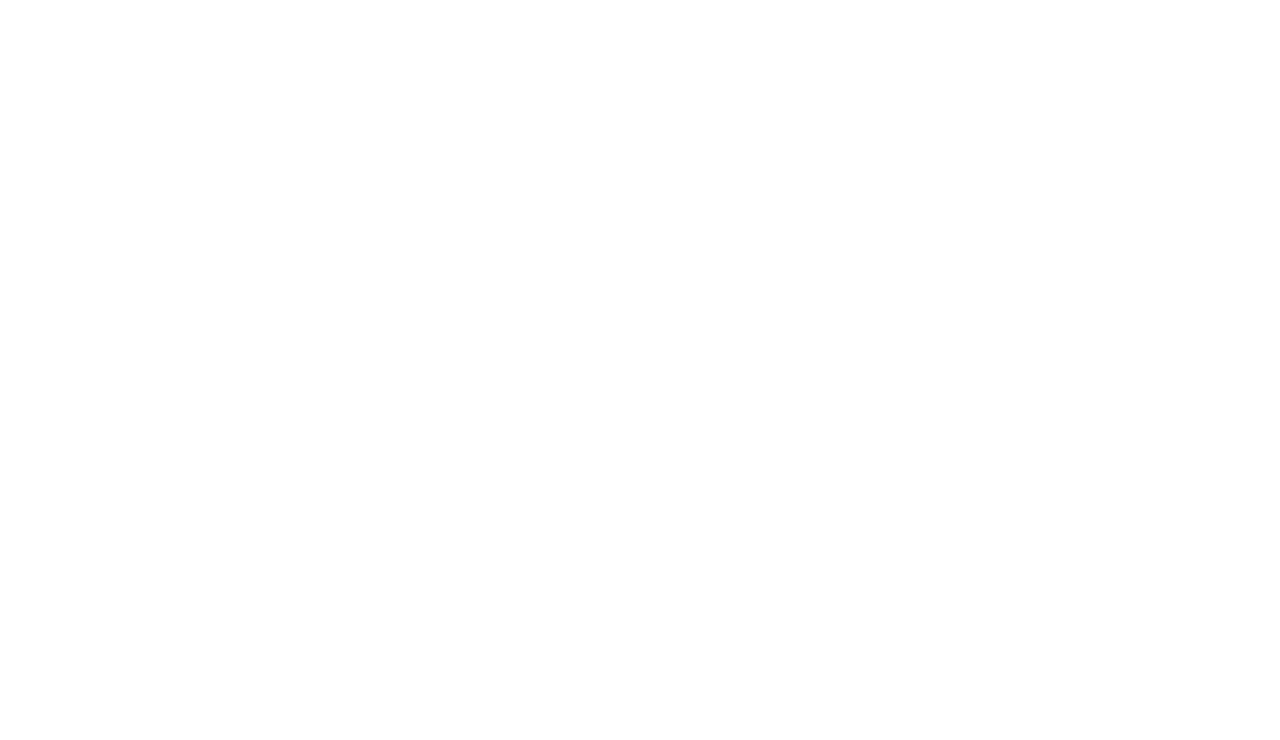
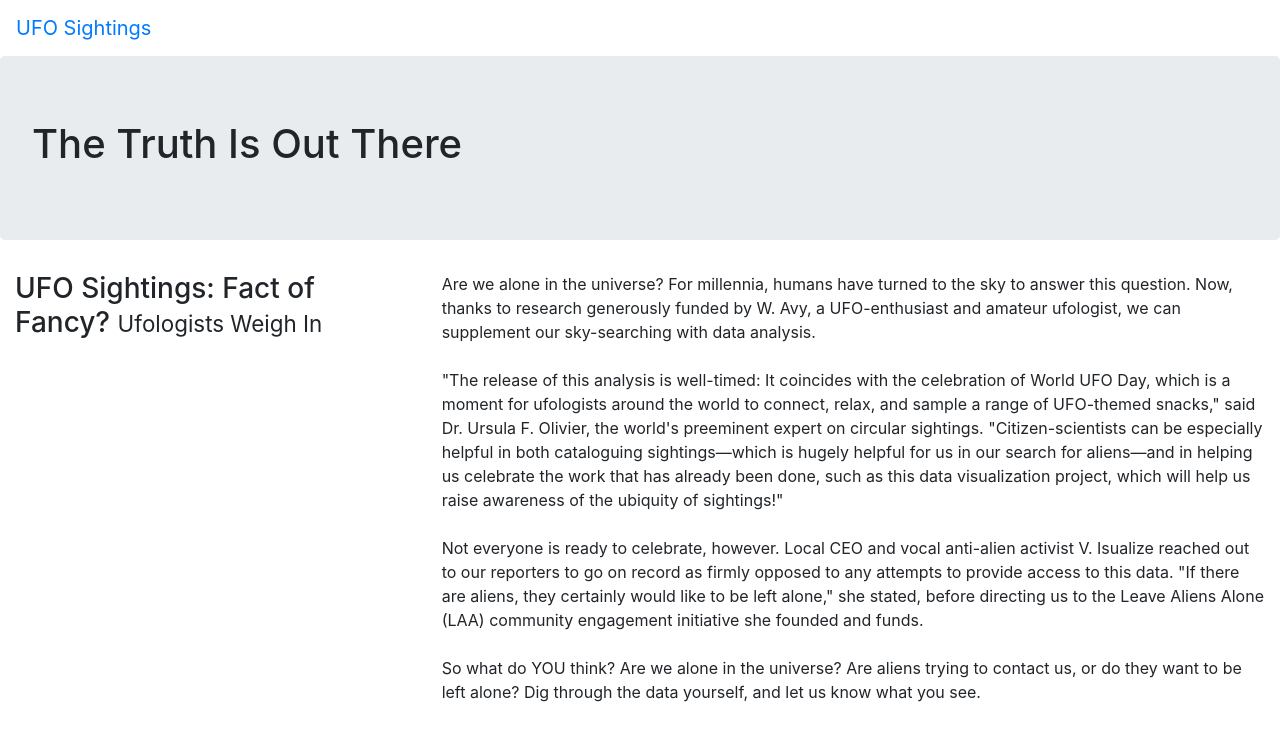
Before and after one commit to KGomez10/UFOs, a plain HTML site: page index.html in a window 1280 px wide. Drawn offline with nearby package versions, Linux system fonts and the light colour scheme.

Commit message:
adding all changes from index and app file

```diff
--- a/index.html
+++ b/index.html
@@ -11,6 +11,31 @@
       integrity="sha384-Gn5384xqQ1aoWXA+058RXPxPg6fy4IWvTNh0E263XmFcJlSAwiGgFAW/dAiS6JXm"
       crossorigin="anonymous"
     />
+    <link rel="stylesheet" href="static/css/style.css">
+    <body>
+        <div class="wrapper">
+            <nav class="navbar navbar-expand-lg">
+                <a class="navbar-brand" href="index.html">UFO Sightings</a>
+              </nav>
+        </div>
+        <div class="jumbotron">
+            <h1>The Truth Is Out There</h1>
+          </div>
+          <div class="container-fluid">
+            <div class="row">
+              <div class="col-md-4">
+                <h3>UFO Sightings: Fact of Fancy? <small>Ufologists Weigh In</small></h3>
+              </div>
+              <div class="col-md-8">
+                <p>
+                  Are we alone in the universe? For millennia, humans have turned to the sky to answer this question. Now, thanks to research generously funded by W. Avy, a UFO-enthusiast and amateur ufologist, we can supplement our sky-searching with data analysis.<br><br>"The release of this analysis is well-timed: It coincides with the celebration of World UFO Day, which is a moment for ufologists around the world to connect, relax, and sample a range of UFO-themed snacks," said Dr. Ursula F. Olivier, the world's preeminent expert on circular sightings. "Citizen-scientists can be especially helpful in both cataloguing sightings—which is hugely helpful for us in our search for aliens—and in helping us celebrate the work that has already been done, such as this data visualization project, which will help us raise awareness of the ubiquity of sightings!"<br><br>Not everyone is ready to celebrate, however. Local CEO and vocal anti-alien activist V. Isualize reached out to our reporters to go on record as firmly opposed to any attempts to provide access to this data. "If there are aliens, they certainly would like to be left alone," she stated, before directing us to the Leave Aliens Alone (LAA) community engagement initiative she founded and funds.<br><br>So what do YOU think? Are we alone in the universe? Are aliens trying to contact us, or do they want to be left alone? Dig through the data yourself, and let us know what you see.
+
+
+                </p>
+              </div>
+            </div>
+          </div>
+    </body>
 </head>
 <body>
 
```
